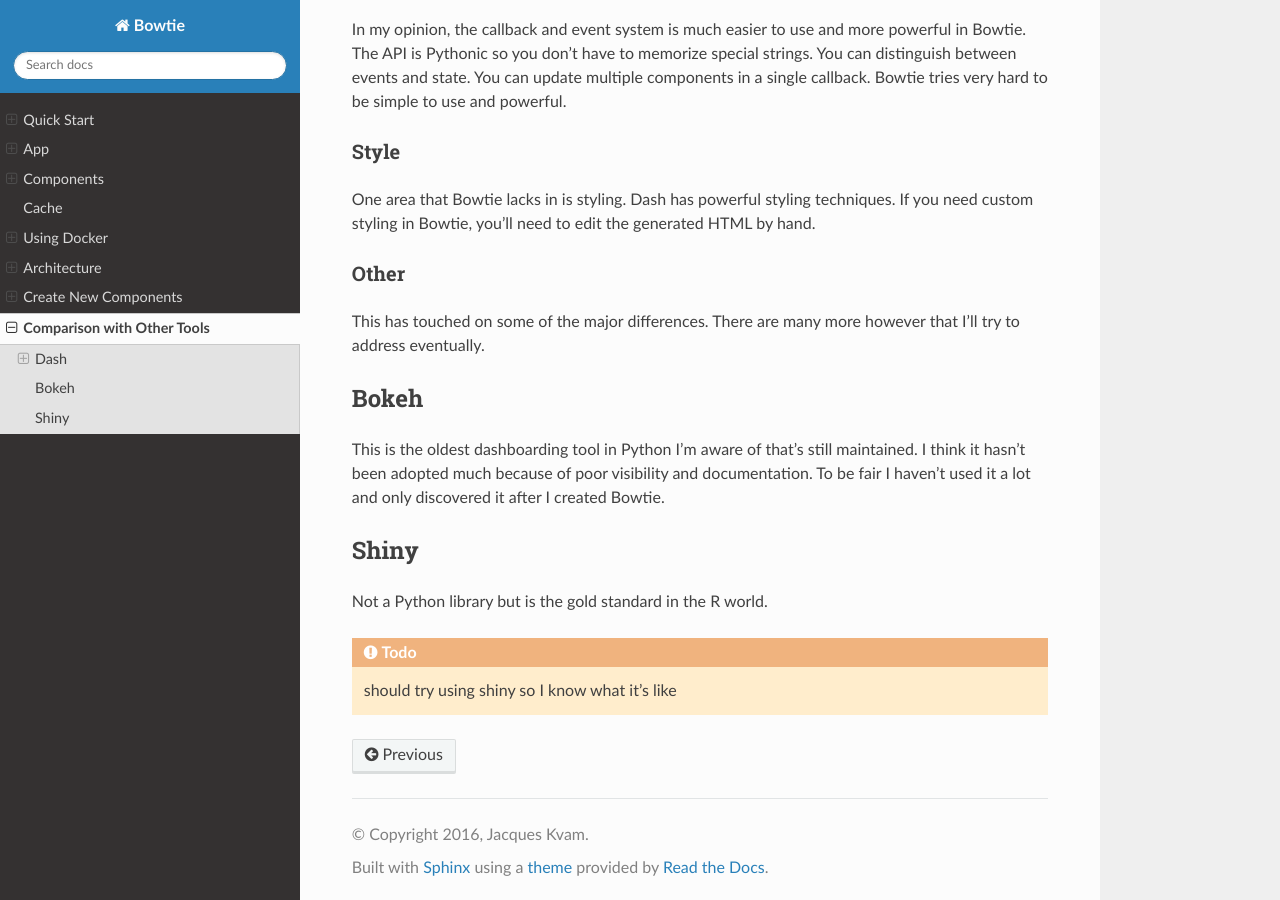
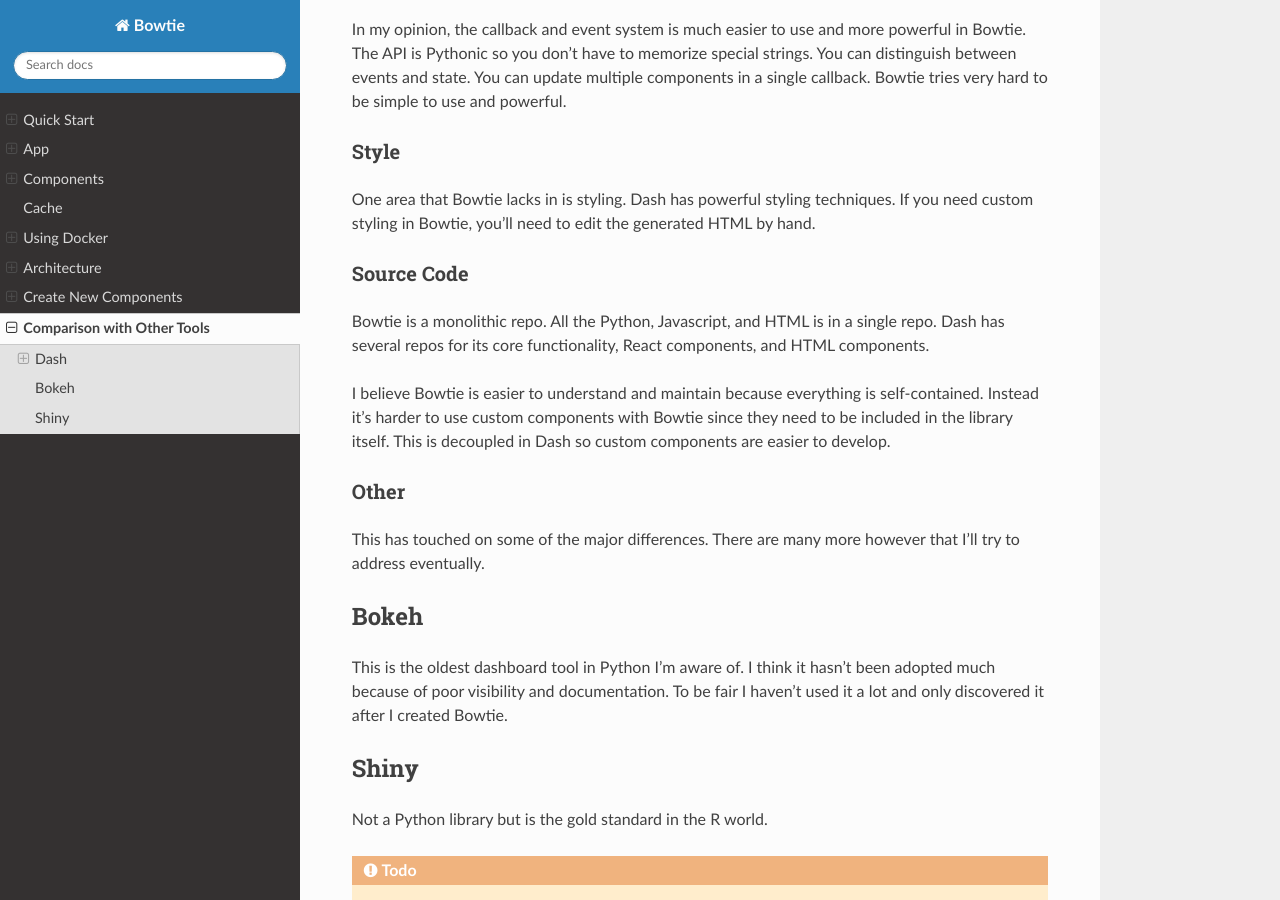
Before and after one commit to jwkvam/bowtie, a Sphinx documentation site: the page built from doc/comparison.rst, in a window 1280 px wide and 900 px high, scrolled down 610 px. Built offline with Sphinx 7.4.7 and the Read the Docs theme 2.0.0, drawn with Linux system fonts in a browser that asks for light colours; pages that are not in the unit, such as notebooks, are missing from menus.

```diff
--- a/doc/comparison.rst
+++ b/doc/comparison.rst
@@ -38,6 +38,17 @@ One area that Bowtie lacks in is styling.
 Dash has powerful styling techniques.
 If you need custom styling in Bowtie, you'll need to edit the generated HTML by hand.
 
+Source Code
+~~~~~~~~~~~
+
+Bowtie is a monolithic repo.
+All the Python, Javascript, and HTML is in a single repo.
+Dash has several repos for its core functionality, React components, and HTML components.
+
+I believe Bowtie is easier to understand and maintain because everything is self-contained.
+Instead it's harder to use custom components with Bowtie since they need to be included in the library itself.
+This is decoupled in Dash so custom components are easier to develop.
+
 Other
 ~~~~~
 
@@ -47,7 +58,7 @@ There are many more however that I'll try to address eventually.
 Bokeh
 -----
 
-This is the oldest dashboarding tool in Python I'm aware of that's still maintained.
+This is the oldest dashboard tool in Python I'm aware of.
 I think it hasn't been adopted much because of poor visibility and documentation.
 To be fair I haven't used it a lot and only discovered it after I created Bowtie.
 
--- a/doc/conf.py
+++ b/doc/conf.py
@@ -39,6 +39,7 @@ extensions = [
     'sphinx.ext.ifconfig',
     'sphinx.ext.viewcode',
     'sphinx.ext.napoleon',
+    'sphinxcontrib.spelling'
 ]
 
 graphviz_output_format = 'svg'
--- a/doc/index.rst
+++ b/doc/index.rst
@@ -17,7 +17,7 @@ It takes about 10 minutes to go through.
 Notable Features
 ----------------
 
-* Ships with many useful widgets including charts, tables, dropdowns, sliders, and markdown
+* Ships with many useful widgets including charts, tables, dropdown menus, sliders, and markdown
 * All widgets come with many events and commands for interaction
 * Hook into Plotly charts with click, selection, and hover events
 * Run functions periodically
--- a/doc/quickstart.rst
+++ b/doc/quickstart.rst
@@ -19,7 +19,7 @@ Install Node
 ------------
 
 Bowtie uses `npm <https://www.npmjs.com/>`_ and
-`yarn <https://yarnpkg.com/>`_ to install the javascript libraries
+`yarn <https://yarnpkg.com/>`_ to install the Javascript libraries
 and `webpack <https://webpack.js.org/>`_ to compile the application.
 We need to install both of these.
 
--- a/requirements.txt
+++ b/requirements.txt
@@ -3,16 +3,18 @@ codecov
 eventlet
 flask-socketio
 future
+git+git://github.com/PyCQA/pylint@1.8#pylint
 jinja2
 markdown
 msgpack-python
 numpy
 pandas
 plotlywrapper
+pycodestyle
 pydocstyle
-pycodestyle
-git+git://github.com/PyCQA/pylint@1.8#pylint
 pytest
 pytest-cov
 pytest-pylint
 selenium
+sphinx
+sphinxcontrib-spelling
```
Also changed, not shown: doc/spelling_wordlist.txt (added, +35 -0 lines), .travis.yml, 3 other files.
